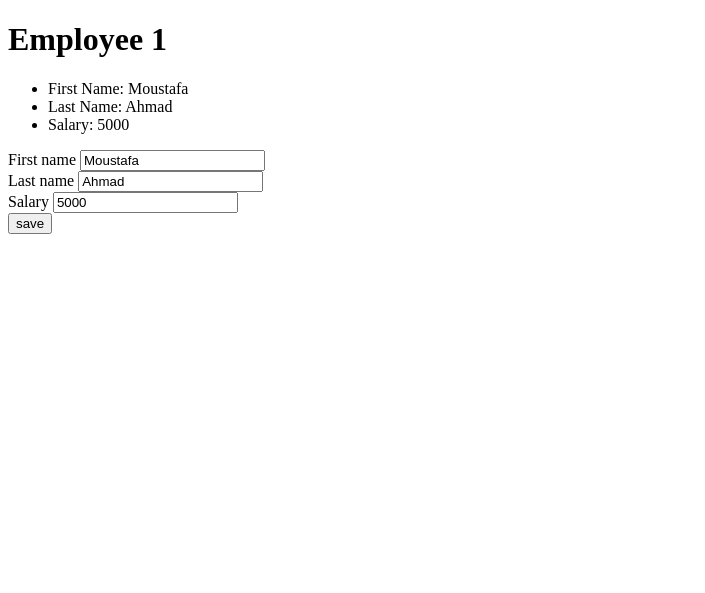
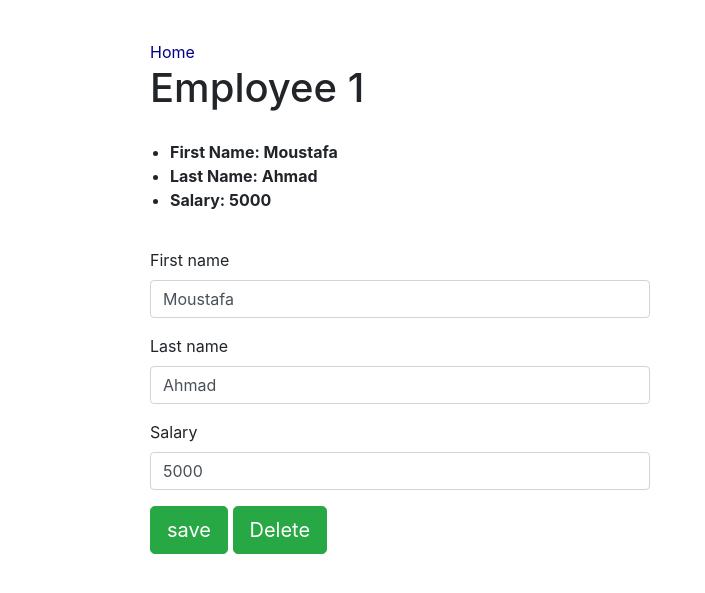
Before and after one commit to moustafamahdy/Vimigo, a Django app: page /Employees/1/ in a window 1280 px wide. Shown: the top 593 px of the page, without its empty margins (0-705 px from the left). Run offline with Django 3.2, Linux system fonts and the light colour scheme; data comes from the database, SQL or seed files in the repository; both versions use the stored data as it was after the commit; some libraries are stand-ins or nearby versions.

Commit message:
final commit

```diff
--- a/FE_WebApp/WebApp/templates/employees/Employee.html
+++ b/FE_WebApp/WebApp/templates/employees/Employee.html
@@ -2,18 +2,27 @@
 {% load rest_framework %}
 
 {% block body %}
+  <div style="padding-left: 150px; padding-top: 40px;">
+    <a href="{% url 'employees' %}" style="color: darkblue;">Home</a>
     <h1>Employee {{ employee.id }} </h1>
-    <ul>
+    <ul class="font-weight-bold" style="padding: 20px; padding-right: 20px;">
         <li>First Name: {{ employee.first_name }}</li>
         <li>Last Name: {{ employee.last_name }}</li>
         <li>Salary: {{ employee.salary }}</li>
     </ul>
 
-    <form action="{% url 'employeedetail' employee.pk %}" method="POST">
+    <form action="{% url 'employeedetail' employee.pk %}" method="POST" class="form-group" style="width: 500px; ">
 
         {% csrf_token %}
         {% render_form serializer %}
-        <input type="submit" value="save">
+        <p>
+            <input type="submit" value="save" class="btn btn-lg btn-success">
+            <a class="btn btn-lg btn-success" href="{% url 'delete' employee.pk %}" role="button" style="position: relative;">Delete</a>
+        </p>
 
     </form>
+  </div>
+
+
+
 {% endblock %}
--- a/FE_WebApp/WebApp/templates/employees/EmployeesList.html
+++ b/FE_WebApp/WebApp/templates/employees/EmployeesList.html
@@ -2,12 +2,13 @@
 {% load rest_framework %}
 
 {% block body %}
+    <div style="padding-left: 80px; padding-top: 20px;">
         <h1>Employees List</h1>
         <ul >
             {% for employee in employees %}
                 <li>
 
-                <a href="{% url 'employeedetail' employee.pk %}">
+                    <a href="{% url 'employeedetail' employee.pk %}" style="color: blue; text-decoration: cornsilk;">
                         Employee {{ employee.id }}: {{ employee.first_name }} {{ employee.last_name }}
                     </a>
 
@@ -15,8 +16,9 @@
             {% endfor %}
         </ul>
 
-    <a href="{% url 'create' %}">Create New Employee</a>
+        <a href="{% url 'create' %}" class="btn btn-lg btn-success">Create New Employee</a>
 
+    </div>
 
 
 {% endblock %}
--- a/FE_WebApp/WebApp/templates/employees/layout.html
+++ b/FE_WebApp/WebApp/templates/employees/layout.html
@@ -4,6 +4,7 @@
     <meta charset="UTF-8">
     <meta http-equiv="X-UA-Compatible" content="IE=edge">
     <meta name="viewport" content="width=device-width, initial-scale=1.0">
+    <link rel="stylesheet" href="https://maxcdn.bootstrapcdn.com/bootstrap/4.0.0/css/bootstrap.min.css" integrity="sha384-Gn5384xqQ1aoWXA+058RXPxPg6fy4IWvTNh0E263XmFcJlSAwiGgFAW/dAiS6JXm" crossorigin="anonymous">
     <title>Employees</title>
 </head>
 <body>
--- a/FE_WebApp/WebApp/urls.py
+++ b/FE_WebApp/WebApp/urls.py
@@ -6,7 +6,7 @@ from rest_framework.urlpatterns import format_suffix_patterns
 urlpatterns = [
     path('Employees/', views.EmployeesList.as_view(), name="employees"),
     path('Employees/<int:pk>/', views.Employee.as_view(), name="employeedetail"),
-    path('create/', views.CreateEmployee.as_view(), name="create")
-    # path('sasa/', views.EmployeesList.sasa, name="employeelist")
+    path('create/', views.CreateEmployee.as_view(), name="create"),
+    path('Employees/<int:pk>/delete/', views.DeleteEmployee.as_view(), name="delete")
 
 ]
--- a/FE_WebApp/WebApp/views.py
+++ b/FE_WebApp/WebApp/views.py
@@ -1,24 +1,20 @@
-from django.http.response import HttpResponse
+from django.http.response import HttpResponse, HttpResponseRedirect
 from django.shortcuts import get_object_or_404, redirect, render
-from django import template
-from rest_framework.serializers import LIST_SERIALIZER_KWARGS
+from rest_framework.reverse import reverse
 from .models import Employees
 from .serializers import EmployeesSerializer
 from rest_framework import status
 from rest_framework.response import Response
-from rest_framework.decorators import api_view
 from rest_framework.views import APIView
 from rest_framework.renderers import HTMLFormRenderer, TemplateHTMLRenderer
 from django.http import Http404
-from rest_framework import mixins, generics,viewsets
+from rest_framework import mixins, generics
 
 
 class EmployeesList(APIView):
 
     renderer_classes = [TemplateHTMLRenderer]
     template_name = "employees/EmployeesList.html"
-    # queryset = Employees.objects.all()
-    # serializer_class = EmployeesSerializer
 
 
     def get(self, request):
@@ -28,45 +24,16 @@ class EmployeesList(APIView):
             "employees": queryset
         })
 
-    # @LIST_SERIALIZER_KWARGS
-
-    # def blank_form(self, request, *args, **kwargs):
-    #     # employee = get_object_or_404(Employees, pk= pk)
-    #     # self.object = self.g
-
-    #     serilaizer = EmployeesSerializer()
-
-
-
-    #     if not serilaizer.is_valid():
-    #         return Response(serilaizer.errors, status=status.HTTP_400_BAD_REQUEST)
-
-    #     serilaizer.save()
-    #     return Response({
-    #             # "serializer": serilaizer
-    #             # # "employee": employee
-    #         }, status= status.HTTP_201_CREATED)
-
 
 
 class CreateEmployee(mixins.CreateModelMixin, generics.GenericAPIView):
-    # queryset = Employees.objects.all()
-    # serializer_class = EmployeesSerializer
-    # template_name = 'employees/CreateEmployee.html'
-    # renderer_classes = [TemplateHTMLRenderer]
-
-    # def blank_form(self, request, *args):
-    #     serializer = EmployeesSerializer()
-    #     return Response({
-    #         "serializer": serializer
-    #     })
 
     queryset = Employees.objects.all()
     serializer_class = EmployeesSerializer
 
     def post(self, request):
-
-        return self.create(request)
+        self.create(request)
+        return HttpResponseRedirect(reverse('employees'))
 
 
 
@@ -91,98 +58,20 @@ class Employee(APIView):
             return Response({
                 "serializer": serilaizer,
                  "employee": employee
-            })
+            }, status= status.HTTP_202_ACCEPTED)
 
         serilaizer.save()
         return redirect("employees")
-# class EmployeesList(mixins.ListModelMixin, mixins.CreateModelMixin, generics.GenericAPIView):
 
-#     queryset = Employees.objects.all()
-#     serializer_class = EmployeesSerializer
+class DeleteEmployee(APIView):
 
-#     def get(self, request):
-#         return self.list(request)
-#         # return self.list(request), render(request, "employees/EmployeesList.html", {
-#         #     "employees": Employees.objects.all()
-#         # })
+    def  get_Employee(self, pk):
+        try:
+            return Employees.objects.get(pk= pk)
+        except Employees.DoesNotExist:
+            raise Http404
 
-#     def sasa(self, request):
-
-#         ListOfEmployees = self.list(request)
-#         employees = Employees.objects.all()
-#         serializer = EmployeesSerializer(employees, many= True)
-#         return render(request, "employees/EmployeesList.html", {
-
-#             "employees": serializer.data
-
-
-#         })
-
-#     def post(self, request):
-#         return self.create(request)
-
-
-# class Employee(mixins.RetrieveModelMixin, mixins.UpdateModelMixin, mixins.DestroyModelMixin, generics.GenericAPIView):
-
-#     queryset = Employees.objects.all()
-#     serializer_class = EmployeesSerializer
-
-#     def get(self, request, pk):
-
-#         return self.retrieve(request)
-#     def put(self, request, pk):
-
-#         return self.update(request)
-
-#     def delete(self, request, pk):
-
-#         return self.destroy(request)
-
-
-
-
-
-
-
-# @api_view(['GET', 'POST'])
-
-# def EmployeesList(request):
-#     if request.method == 'GET':
-#         Employees_List = Employees.objects.all() # to get list of Employees
-#         serializer = EmployeesSerializer(Employees_List, many=True) # to serialize the Employee list
-#         return Response(serializer.data) # to return the Data to the user in Json format
-
-#     if request.method == 'POST':
-#         # to give the data to the serializer
-#         serializer = EmployeesSerializer(data = request.data)
-#         # to check if all the required field exist
-#         if serializer.is_valid():
-#             serializer.save()
-#             # to return the data to the user and tell him that the object is successfully created
-#             return Response(serializer.data, status=status.HTTP_201_CREATED)
-#         else:
-#             # return error for the user which means that the request is not valid
-#             return Response(serializer.errors, status=status.HTTP_400_BAD_REQUEST)
-
-
-# @api_view(['GET', 'PUT', 'DELETE'])
-# def Employee (request, id):
-#     try:
-#         employee = Employees.objects.get(pk = id)
-#     except Employees.DoesNotExist:
-#         return Response(status = 404)
-
-#     if request.method == 'GET':
-#         serializer = EmployeesSerializer(employee)
-#         return Response(serializer.data)
-
-#     if request.method == 'PUT':
-#         serializer = EmployeesSerializer(employee, data= request.data)
-#         if serializer.is_valid():
-#             serializer.save()
-#             return Response(serializer.data)
-#         return Response(serializer.errors, status = status.HTTP_400_BAD_REQUEST)
-
-#     if request.method == 'DELETE':
-#         employee.delete()
-#         return Response(status = status.HTTP_204_NO_CONTENT)
+    def delete(self, request, pk, *args):
+        employee = self.get_Employee(pk)
+        employee.delete()
+        return HttpResponseRedirect(reverse('employees'))
```
Also changed, not shown: FE_WebApp/db.sqlite3. Lines whose indentation alone changed are shown as unchanged.
